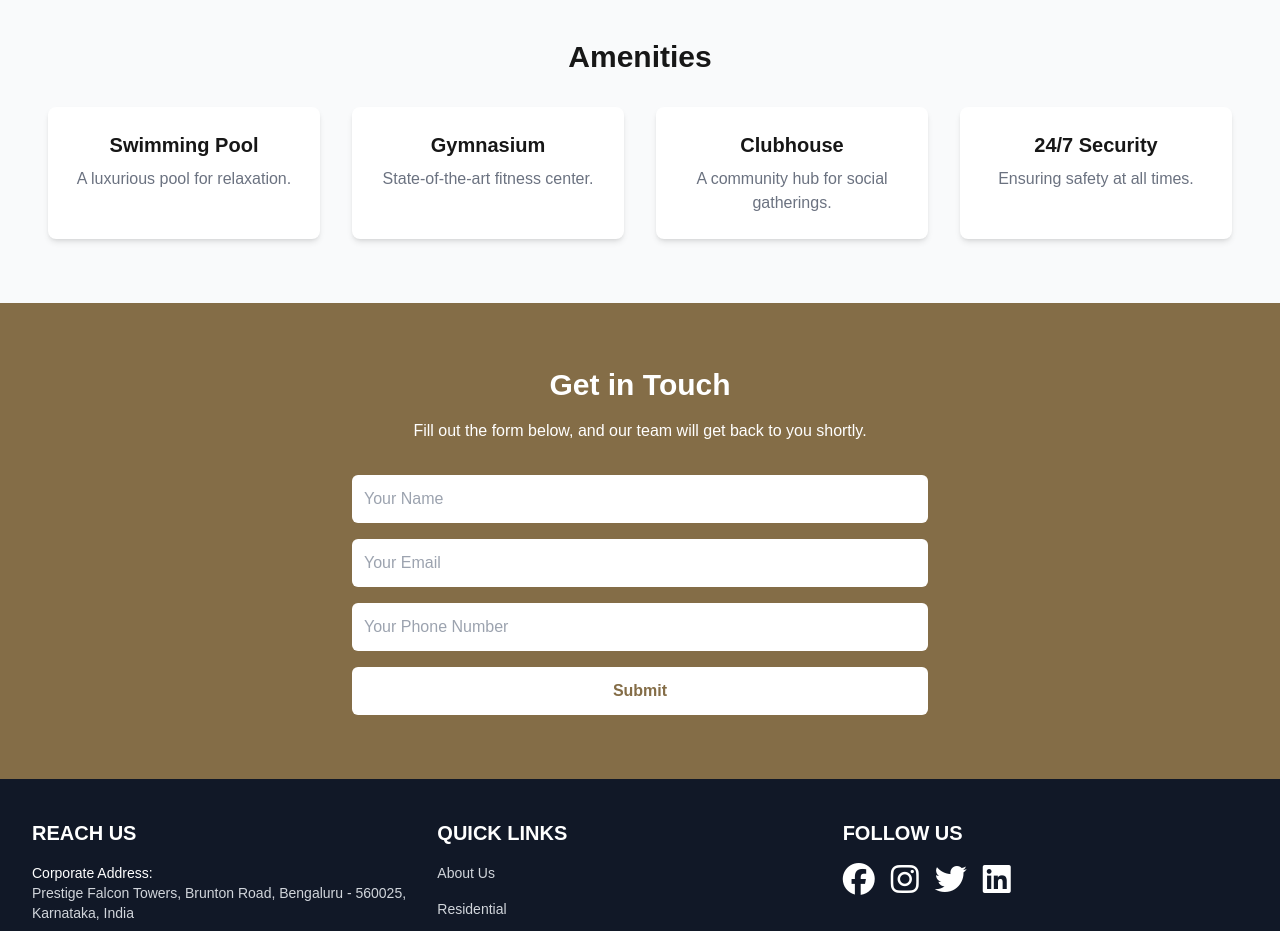
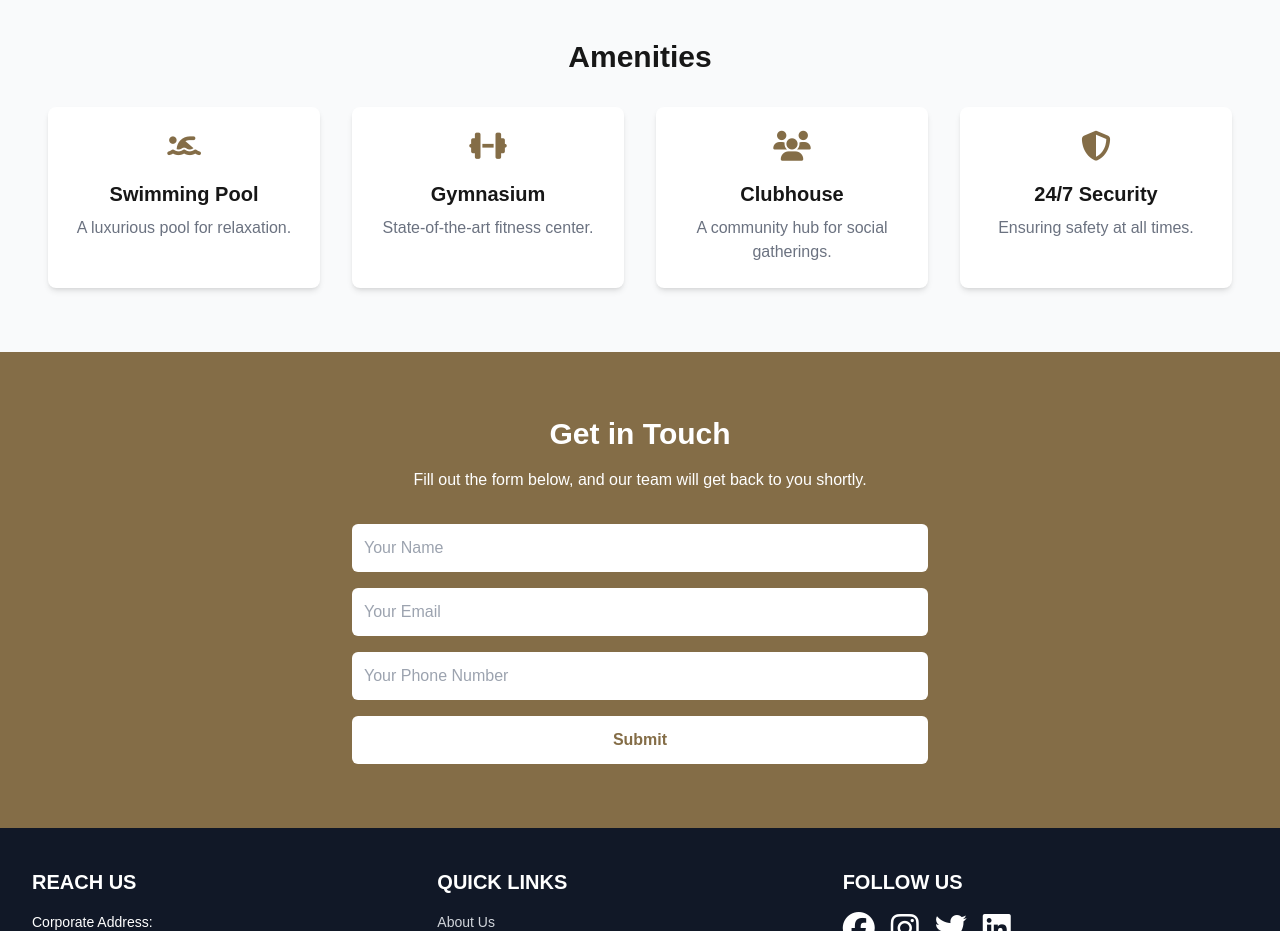
Before and after one commit to Saurabh884/real-estate-ui, a Next.js app: page / in a window 1280 px wide. Shown: the part 1760-2691 px from the top of the page. Built offline with nearby package versions, Linux system fonts and the light colour scheme.

Commit message:
added icons for amenities

```diff
--- a/app/page.js
+++ b/app/page.js
@@ -211,29 +211,34 @@ export default function Home() {
   <h2 className="text-3xl font-bold text-center">Amenities</h2>
   <div className="mt-8 grid grid-cols-1 sm:grid-cols-2 lg:grid-cols-4 gap-8">
     <div className="bg-white p-6 rounded-lg shadow-md text-center">
-            <h3 className="text-xl font-bold">Swimming Pool</h3>
+      <i className="fas fa-swimmer text-3xl text-[#846d47]"></i>
+      <h3 className="text-xl font-bold mt-4">Swimming Pool</h3>
       <p className="text-gray-500 mt-2">
         A luxurious pool for relaxation.
       </p>
     </div>
     <div className="bg-white p-6 rounded-lg shadow-md text-center">
-            <h3 className="text-xl font-bold">Gymnasium</h3>
+      <i className="fas fa-dumbbell text-3xl text-[#846d47]"></i>
+      <h3 className="text-xl font-bold mt-4">Gymnasium</h3>
       <p className="text-gray-500 mt-2">
         State-of-the-art fitness center.
       </p>
     </div>
     <div className="bg-white p-6 rounded-lg shadow-md text-center">
-            <h3 className="text-xl font-bold">Clubhouse</h3>
+      <i className="fas fa-users text-3xl text-[#846d47]"></i>
+      <h3 className="text-xl font-bold mt-4">Clubhouse</h3>
       <p className="text-gray-500 mt-2">
         A community hub for social gatherings.
       </p>
     </div>
     <div className="bg-white p-6 rounded-lg shadow-md text-center">
-            <h3 className="text-xl font-bold">24/7 Security</h3>
+      <i className="fas fa-shield-alt text-3xl text-[#846d47]"></i>
+      <h3 className="text-xl font-bold mt-4">24/7 Security</h3>
       <p className="text-gray-500 mt-2">Ensuring safety at all times.</p>
     </div>
   </div>
 </section>
+
 
       {/* Contact Form */}
       <section
```
Lines whose indentation alone changed are shown as unchanged.
